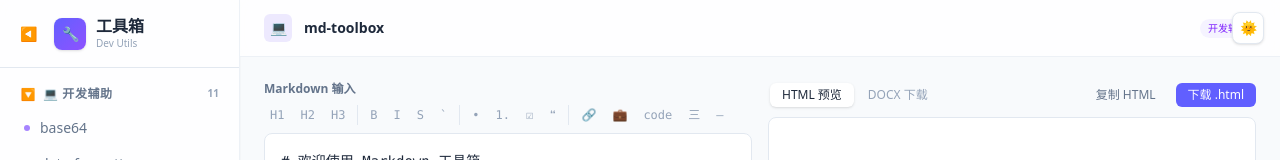
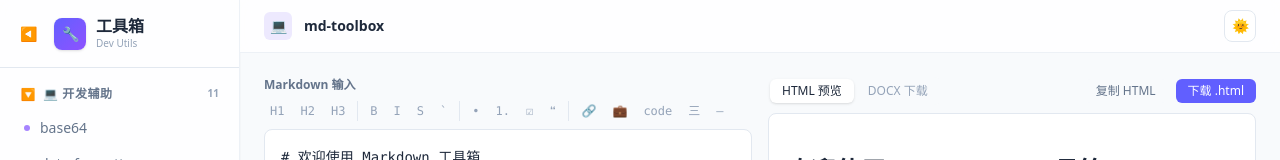
Before and after one commit to Gxiaoqiang/toolbox, a Vue app in the folder frontend/: page /#/tools/md-toolbox in a window 1280 px wide. Shown: the top 160 px of the page. Built offline with nearby package versions, Linux system fonts and the light colour scheme.

Commit message:
fix: 顶栏始终可见 + 主题切换按钮移至右上方 + 去掉分类标签

```diff
--- a/frontend/src/layouts/MainLayout.vue
+++ b/frontend/src/layouts/MainLayout.vue
@@ -67,17 +67,33 @@
     </aside>
 
     <!-- 内容区 -->
-    <main class="flex-1 overflow-hidden flex flex-col relative">
-      <!-- 主题切换（始终可见） -->
-      <div class="absolute top-3 right-4 z-40">
+    <main class="flex-1 overflow-hidden flex flex-col">
+      <!-- 顶栏（始终可见） -->
+      <header class="px-6 py-2.5 backdrop-blur border-b flex items-center gap-3 flex-shrink-0 transition-colors duration-300"
+        style="background: var(--bg-sidebar); border-color: var(--sidebar-border)">
+        <button v-if="sidebarCollapsed" @click="sidebarCollapsed = false" class="w-6 h-6 rounded flex items-center justify-center hover:bg-slate-100 text-xs" style="color: var(--text-muted)" title="展开侧边栏">☰</button>
+        <template v-if="currentTool">
+          <div class="w-7 h-7 rounded-md flex items-center justify-center" :class="{ 'bg-blue-100': currentTool.meta.category === 'document', 'bg-violet-100': currentTool.meta.category === 'develop', 'bg-emerald-100': currentTool.meta.category === 'data' }">
+            <span class="text-sm">{{ CATEGORY_CONFIG[currentTool.meta.category].emoji }}</span>
+          </div>
+          <div>
+            <h2 class="text-sm font-semibold" style="color: var(--text-primary)">{{ currentTool.meta.name }}</h2>
+            <p class="text-[11px]" style="color: var(--text-muted)">{{ currentTool.meta.description }}</p>
+          </div>
+        </template>
+        <span v-else class="text-sm font-semibold" style="color: var(--text-muted)">选择一个工具开始使用</span>
+
+        <!-- 右侧操作区 -->
+        <div class="ml-auto flex items-center gap-2">
+          <!-- 主题切换 -->
+          <div class="relative">
             <button
-          @click="toggleThemeMenu"
-          class="w-8 h-8 rounded-lg flex items-center justify-center text-sm transition-all shadow-sm border"
+              @click.stop="toggleThemeMenu"
+              class="w-8 h-8 rounded-lg flex items-center justify-center text-sm transition-all border"
               style="background: var(--bg-card); border-color: var(--border-color)"
               title="切换主题"
             >{{ themeIcon }}</button>
 
-        <!-- 下拉菜单 -->
             <div
               v-if="themeMenuOpen"
               class="absolute right-0 top-full mt-1.5 w-44 rounded-lg shadow-lg border z-50 overflow-hidden transition-colors duration-300"
@@ -97,17 +113,7 @@
               </button>
             </div>
           </div>
-      <header v-if="currentTool" class="px-6 py-3.5 backdrop-blur border-b flex items-center gap-3 flex-shrink-0 transition-colors duration-300"
-        style="background: var(--bg-sidebar); border-color: var(--sidebar-border)">
-        <button v-if="sidebarCollapsed" @click="sidebarCollapsed = false" class="w-6 h-6 rounded flex items-center justify-center hover:bg-slate-100 text-xs" style="color: var(--text-muted)" title="展开侧边栏">☰</button>
-        <div class="w-7 h-7 rounded-md flex items-center justify-center" :class="{ 'bg-blue-100': currentTool.meta.category === 'document', 'bg-violet-100': currentTool.meta.category === 'develop', 'bg-emerald-100': currentTool.meta.category === 'data' }">
-          <span class="text-sm">{{ CATEGORY_CONFIG[currentTool.meta.category].emoji }}</span>
         </div>
-        <div>
-          <h2 class="text-sm font-semibold" style="color: var(--text-primary)">{{ currentTool.meta.name }}</h2>
-          <p class="text-[11px]" style="color: var(--text-muted)">{{ currentTool.meta.description }}</p>
-        </div>
-        <span class="ml-auto px-2 py-0.5 text-[10px] rounded-full font-medium" :class="currentCategoryBadgeClass">{{ CATEGORY_CONFIG[currentTool.meta.category].label }}</span>
       </header>
 
       <div v-if="!currentTool" class="flex-1 flex items-center justify-center">
@@ -177,11 +183,6 @@ function toggleCategory(key: ToolCategory) {
 const tools = computed(() => getTools())
 const currentTool = computed(() => tools.value.find((t) => t.meta.id === activeToolId.value))
 const totalToolCount = computed(() => tools.value.length)
-const currentCategoryBadgeClass = computed(() => {
-  if (!currentTool.value) return ''
-  return { document: 'bg-blue-50 text-blue-600', develop: 'bg-violet-50 text-violet-600', data: 'bg-emerald-50 text-emerald-600' }[currentTool.value.meta.category] || ''
-})
-
 interface CategoryWithGroups { key: ToolCategory; groups: { name: string | null; tools: typeof tools.value }[] }
 const categories = computed<CategoryWithGroups[]>(() => {
   const catOrder: ToolCategory[] = ['document', 'develop', 'data']
```
Lines whose indentation alone changed are shown as unchanged.
